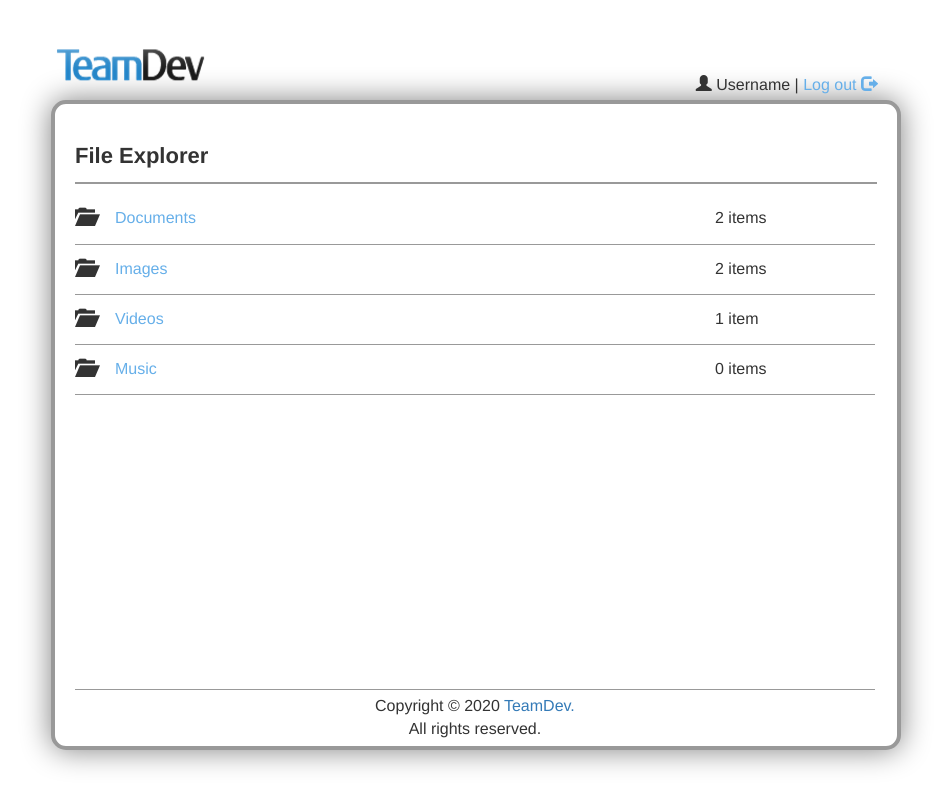
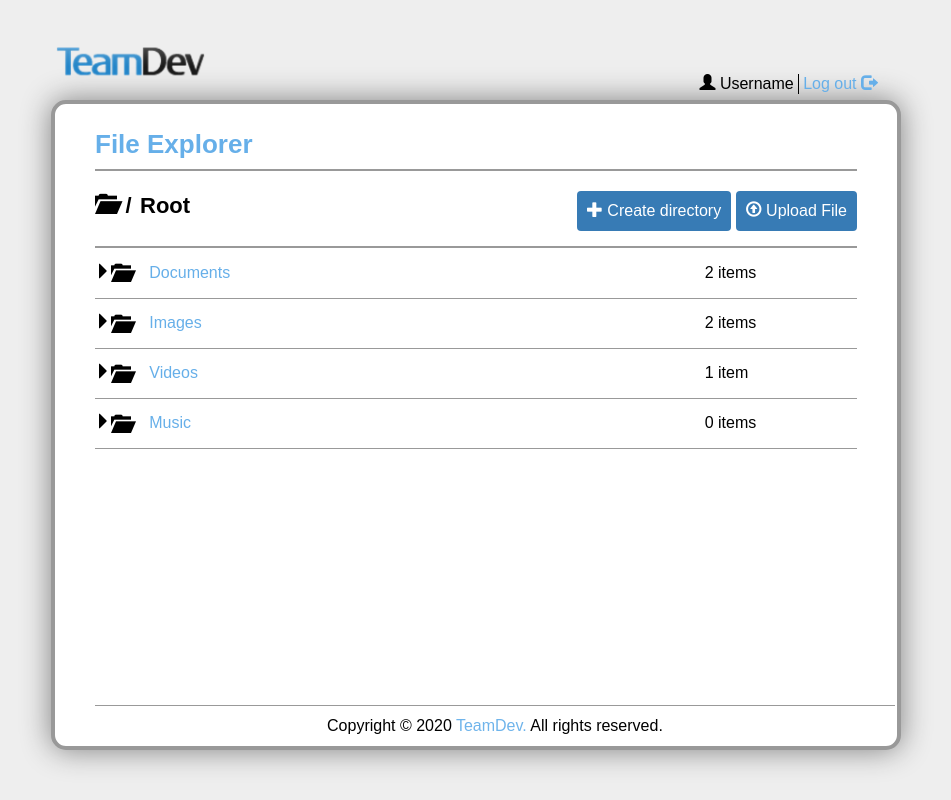
Before and after one commit to OleksiiDoroshenko/FileHub, a plain HTML site: page src/markup/file-explorer.html in a window 1280 px wide. Shown: the whole page, without its empty margins (164-1115 px from the left). Drawn offline with nearby package versions, Linux system fonts and the light colour scheme.

Commit message:
Add new functionality to file-explorer page

```diff
--- a/src/markup/css/explorer.css
+++ b/src/markup/css/explorer.css
@@ -1,113 +1,117 @@
-.formApplication {
-
-    position: relative;
-
+.form-application {
+    min-height: 650px;
     width: 850px;
-    min-height: 650px;
-
-    margin-top: 100px;
-    padding: 20px 20px;
-
     font-size: 16px;
 }
 
 .logo {
-
     position: absolute;
     top: -70px;
     left: 0;
-
 }
 
-header h1 {
 
-    margin-bottom: 10px;
+.logout-menu li {
+    display: inline-block;
+    border-left: 1px solid #000;
+    padding-left: 4px;
 }
 
-.menu li {
-
-    display: inline-block;
+.logout-menu li:first-child {
+    border: 0;
 }
 
-.menu {
-
+.logout-menu {
     position: absolute;
     right: 20px;
     top: -30px;
 }
 
-a {
+.path-manager {
+    border-bottom: 2px solid #999;
+    padding-bottom: 15px;
 
-    text-decoration: none;
+}
+
+.current-position-menu li {
+    display: inline-block;
+    padding-right: 4px;
+    font-size: 22px;
+    font-weight: bold;
+}
+
+.current-position-menu {
+    float: left;
+}
+
+.button-menu {
+    float: right;
+}
+
+.path-manager:after {
+
+    display: block;
+    clear: both;
+    content: "";
+
 }
 
 .logout {
-
-    color: #66afe9;
+    color: rgb(102, 175, 233);
 }
 
-.folderName {
-
-    color: #66afe9;
+.folder-name {
+    color: rgb(102, 175, 233);
+    width: 600px;
 }
 
-.folderIcon {
-
+.folder-icon {
     width: 40px;
     font-size: 20px;
 }
 
-.folderName {
-
-    width: 600px;
-}
-
 .items {
-
     width: 100px;
 }
 
-.uploadFile, .removeFolder {
-
+.clickable {
     width: 30px;
-
 }
 
-.uploadFile i, .removeFolder i {
-
+.clickable i {
     opacity: 0;
 
 }
 
-
-.uploadFile {
-
-    color: #6ebd4b;
+.upload-file {
+    color: rgb(110, 189, 75);
 }
 
-.removeFolder {
-    color: #cf2030;
+.remove-folder {
+    color: rgb(207, 32, 48);
 }
 
-.content table tr {
-
+.content .file-container tr {
     height: 50px;
-    border-bottom: 1px solid #999999;
+    border-bottom: 1px solid #999;
 
 }
 
-.content table td {
-
+.content .file-container td {
     vertical-align: middle;
 }
 
-.content table tr:hover, .content table tr:hover .uploadFile i,
-.content table tr:hover .removeFolder i {
+.content .file-container tr:hover,
+.content .file-container tr:hover .clickable i {
+    opacity: 1;
+    transition: 0.5s;
+    background: rgb(244, 244, 244);
 
-    opacity: 1;
+}
 
-    background: #f4f4f4;
 
+.file-explorer {
+    color: rgb(102, 175, 233);
 }
 
 
@@ -117,7 +121,7 @@ a {
     width: 95%;
 
     border-top: 1px solid #999999;
-    padding: 5px 0;
+    padding: 10px 0;
     text-align: center;
     white-space: nowrap;
 }
--- a/src/markup/css/style.css
+++ b/src/markup/css/style.css
@@ -1,75 +1,109 @@
 body {
 
-    font: 16px/18px Arial, Hervetic;
-    color: #000000;
-    background: #eeeeee;
+    font: 18px/20px Arial, Helvetic;
+    color: #000;
+    background: #eee;
     min-width: 1000px;
 }
 
 
-.wrapper {
+/*Link properties*/
+a {
 
-    margin: 0;
-    padding: 0;
+    color: rgb(111, 180, 235);
+    text-decoration: none;
+}
+
+a:hover {
+
+    text-decoration: underline;
+}
+
+.form-link {
+
+    margin-top: 18px;
+    float: right;
 }
 
 /*Header properties*/
-header h1 {
+.header h1 {
+    font-size: 26px;
+    font-weight: bold;
+    float: left;
 
-    font-size: 22px;
-    font-weight: bold;
-    height: 40px;
-    border-bottom: 2px solid #999999;
+}
 
+.header .user-icon {
+
+    font-size: 26px;
+
+    position: absolute;
+    right: 40px;
+    top: 25px;
+}
+
+.header {
+
+    border-bottom: 2px solid #999;
     margin-bottom: 20px;
+    padding-bottom: 15px;
+
 }
 
 /*Content properties*/
-.formApplication {
+.form-application {
 
-    margin: 150px auto 0;
+    position: relative;
+    margin: 100px auto 0;
     padding: 30px 40px;
 
-    background: #ffff;
+    background: #fff;
     box-sizing: border-box;
     width: 700px;
 
-    border: 4px solid #999999;
+    border: 4px solid #999;
     border-radius: 15px;
     box-shadow: 0 0 30px grey;
 }
 
-label {
+.rowFields {
+
+    width: 400px;
+}
+
+.rowLabel {
 
     float: left;
     width: 200px;
     margin-top: 15px;
+    font-size: 18px;
+    margin-left: 10px;
 }
 
-.formApplication input {
+.form-application .rowFields input {
 
     width: 380px;
     height: 47px;
 
-    border: 2px solid #cccccc;
+    border: 2px solid rgb(204, 204, 204);
     border-radius: 7px;
 
     margin-bottom: 15px;
     padding: 0 10px;
 }
 
-input:focus {
+.rowFields input:focus {
 
-    border-color: #377bb5;
+    border-color: rgb(55, 123, 181);
 }
 
-.usernameFields, .passwordFields, .confirmPasswordFields {
+.rowFields {
 
     float: right;
 }
 
 
-.content div {
+.content .row {
 
     margin-bottom: 10px;
 }
@@ -83,25 +117,36 @@ input:focus {
 
 .warning {
 
-    color: #FF0000;
+    color: rgb(255, 0, 0);
     margin-left: 2px;
-    width: 400px;
+
+    margin-bottom: 10px;
 }
 
 /*Button properties*/
+
+.button{
+
+    border-radius: 4px;
+    background-color: rgb(55, 123, 181);
+    border: none;
+    color: rgb(255, 255, 255);
+    text-align: center;
+    padding: 10px;
+}
+
+
 .btn {
     border-radius: 4px;
-    background-color: #377bb5;
+    background-color: rgb(55, 123, 181);
     border: none;
-    color: #FFFFFF;
+    color: rgb(255, 255, 255);
     text-align: center;
     font-size: 16px;
-    padding: 5px;
+    padding: 10px;
     width: 100px;
-    height: 50px;
     transition: all 0.5s;
     cursor: pointer;
-    margin: 5px;
 }
 
 .btn span {
@@ -129,23 +174,8 @@ input:focus {
     right: 0;
 }
 
-/*Hyperlinks properties*/
-.hyperlink {
 
-    display: block;
-    color: #6fb4eb;
-
-    margin-top: 18px;
-    float: right;
-}
-
-.hyperlink:hover {
-
-    text-decoration: none;
-}
-
-
-::after {
+.form-application:after, .header:after {
 
     display: block;
     clear: both;
--- a/src/markup/file-explorer.html
+++ b/src/markup/file-explorer.html
@@ -2,72 +2,94 @@
 <html lang="en">
 <head>
     <meta charset="UTF-8">
+
+    <title>FileHub</title>
+
+    <link rel="stylesheet" href="https://maxcdn.bootstrapcdn.com/bootstrap/3.3.7/css/bootstrap.min.css">
     <link rel="stylesheet" href="css/reset.css">
     <link rel="stylesheet" href="css/style.css">
     <link rel="stylesheet" href="css/explorer.css">
-    <link rel="stylesheet" href="https://maxcdn.bootstrapcdn.com/bootstrap/3.3.7/css/bootstrap.min.css">
 
-    <title>FileHub</title>
 </head>
 <body>
-<div class="wrapper">
-    <div class="formApplication">
+<div class="form-application">
 
     <header class="header">
 
-            <img class="logo" alt="logo" src="images/teamdev.png" width="150" height="70">
+        <img class="logo" alt="logo" src="images/teamdev.png" width="150">
 
-            <ul class="menu">
+        <ul class="logout-menu">
 
-                <li><i class="glyphicon glyphicon-user"></i></li>
-                <li class="username">Username</li>
-                <li>|</li>
+            <li class="username"><i class="glyphicon glyphicon-user"></i> Username</li>
             <li class="logout">Log out <i class="glyphicon glyphicon-log-out"></i></li>
         </ul>
 
-            <h1>File Explorer</h1>
+        <h1 class="file-explorer">File Explorer</h1>
     </header>
     <!----------------------------------CONTENT--------------------------------------------->
-        <div class="content">
+    <form class="content">
 
-            <table>
+        <div class="path-manager">
+
+            <ul class="current-position-menu">
+                <li><i class="glyphicon glyphicon-folder-open"></i></li>
+                <li>/</li>
+                <li>Root</li>
+            </ul>
+            <div class="button-menu">
+                <button type="submit" class="button"><i class="glyphicon glyphicon-plus"></i>
+                    Create directory
+                </button>
+                <button type="submit" class="button"><i class="glyphicon glyphicon-upload"></i>
+                    Upload File
+                </button>
+            </div>
+        </div>
+
+        <table class="file-container">
             <tr>
-                    <td class="folderIcon"><i class="glyphicon glyphicon-folder-open"></i></td>
-                    <td class="folderName"> Documents</td>
+                <td class="folder-pointer"><i class="glyphicon glyphicon-triangle-right"></i></td>
+                <td class="folder-icon"><i class="glyphicon glyphicon-folder-open"></i></td>
+                <td class="folder-name"> Documents</td>
                 <td class="items"> 2 items</td>
-                    <td class="uploadFile"><i class="glyphicon glyphicon-upload"></i></td>
-                    <td class="removeFolder"><i class="glyphicon glyphicon-remove-circle"></i></td>
+                <td class="upload-file clickable"><i class="glyphicon glyphicon-upload"></i></td>
+                <td class="remove-folder clickable"><i class="glyphicon glyphicon-remove-circle"></i></td>
             </tr>
             <tr>
-                    <td class="folderIcon"><i class="glyphicon glyphicon-folder-open"></i></td>
-                    <td class="folderName"> Images</td>
+                <td class="folder-pointer"><i class="glyphicon glyphicon-triangle-right"></i></td>
+                <td class="folder-icon"><i class="glyphicon glyphicon-folder-open"></i></td>
+                <td class="folder-name"> Images</td>
                 <td class="items"> 2 items</td>
-                    <td class="uploadFile"><i class="glyphicon glyphicon-upload"></i></td>
-                    <td class="removeFolder"><i class="glyphicon glyphicon-remove-circle"></i></td>
+                <td class="upload-file clickable"><i class="glyphicon glyphicon-upload"></i></td>
+                <td class="remove-folder clickable"><i class="glyphicon glyphicon-remove-circle"></i></td>
             </tr>
             <tr>
-                    <td class="folderIcon"><i class="glyphicon glyphicon-folder-open"></i></td>
-                    <td class="folderName"> Videos</td>
+                <td class="folder-pointer"><i class="glyphicon glyphicon-triangle-right"></i></td>
+                <td class="folder-icon"><i class="glyphicon glyphicon-folder-open"></i></td>
+                <td class="folder-name"> Videos</td>
                 <td class="items"> 1 item</td>
-                    <td class="uploadFile"><i class="glyphicon glyphicon-upload"></i></td>
-                    <td class="removeFolder"><i class="glyphicon glyphicon-remove-circle"></i></td>
+                <td class="upload-file clickable"><i class="glyphicon glyphicon-upload"></i></td>
+                <td class="remove-folder clickable"><i class="glyphicon glyphicon-remove-circle"></i></td>
             </tr>
             <tr>
-                    <td class="folderIcon"><i class="glyphicon glyphicon-folder-open"></i></td>
-                    <td class="folderName"> Music</td>
+                <td class="folder-pointer"><i class="glyphicon glyphicon-triangle-right"></i></td>
+                <td class="folder-icon"><i class="glyphicon glyphicon-folder-open"></i></td>
+                <td class="folder-name"> Music</td>
                 <td class="items"> 0 items</td>
-                    <td class="uploadFile"><i class="glyphicon glyphicon-upload"></i></td>
-                    <td class="removeFolder"><i class="glyphicon glyphicon-remove-circle"></i></td>
+                <td class="upload-file clickable"><i class="glyphicon glyphicon-upload"></i></td>
+                <td class="remove-folder clickable"><i class="glyphicon glyphicon-remove-circle"></i></td>
             </tr>
         </table>
 
-        </div>
+    </form>
     <!----------------------------------Footer block--------------------------------------------->
     <footer class="footer">
-           Copyright © 2020 <a class="link" target="_blank" href="https://www.teamdev.com/">TeamDev.</a> All rights reserved.
+        Copyright © 2020
+        <a class="copyright-link" target="_blank" href="https://www.teamdev.com/">TeamDev.</a>
+        All rights reserved.
     </footer>
 
 </div>
-</div>
+
 </body>
 </html>
```
Also changed, not shown: src/markup/authentication.html (+19 -21 lines), src/markup/registration.html (+25 -26 lines). Lines whose indentation alone changed are shown as unchanged.
